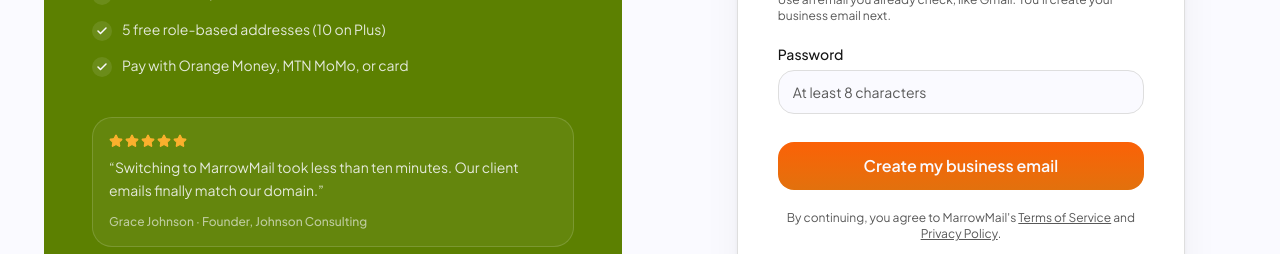
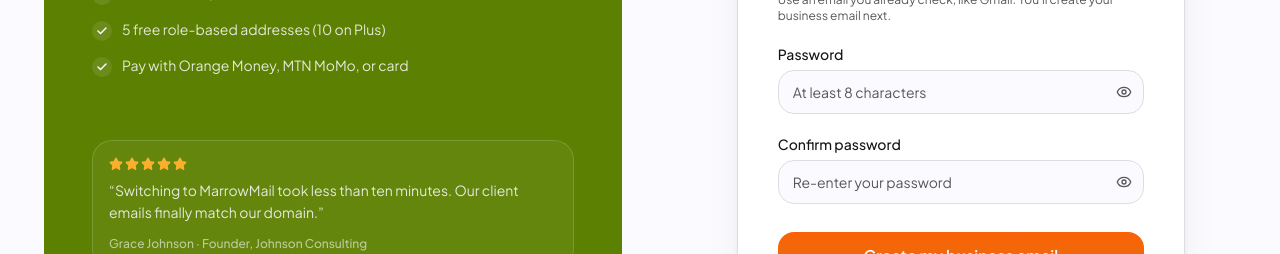
Before and after one commit to jeansamist/web.marrow-mail, a Next.js app: page /en/signup in a window 1280 px wide. Shown: the part 532-786 px from the top of the page. Built offline with nearby package versions, Linux system fonts and the light colour scheme; no server answers.

Commit message:
feat: add password input component and implement confirm password functionality in sign-in and signup pages

```diff
--- a/app/[locale]/sign-in/page.tsx
+++ b/app/[locale]/sign-in/page.tsx
@@ -6,6 +6,7 @@
 import { AlertCircle, ArrowLeft, Check, ShieldCheck, Star } from "lucide-react";
 import { Button } from "@/components/ui/button";
 import { Input } from "@/components/ui/input";
+import { PasswordInput } from "@/components/ui/password-input";
 import { LanguageSwitcher } from "@/components/marketing/language-switcher";
 import { loadAccount } from "@/lib/onboarding";
 import { cn } from "@/lib/utils";
@@ -190,10 +191,9 @@
                         {t("forgotPassword")}
                       </Link>
                     </div>
-                    <Input
+                    <PasswordInput
                       id="password"
                       name="password"
-                      type="password"
                       required
                       minLength={8}
                       value={password}
--- a/app/[locale]/signup/page.tsx
+++ b/app/[locale]/signup/page.tsx
@@ -7,6 +7,7 @@
 import { ArrowLeft, Check, Star } from "lucide-react";
 import { Button } from "@/components/ui/button";
 import { Input } from "@/components/ui/input";
+import { PasswordInput } from "@/components/ui/password-input";
 import { LanguageSwitcher } from "@/components/marketing/language-switcher";
 import {
   OrangeMoneyLogoWhite,
@@ -45,12 +46,18 @@
   const [businessName, setBusinessName] = useState("");
   const [email, setEmail] = useState("");
   const [password, setPassword] = useState("");
+  const [confirmPassword, setConfirmPassword] = useState("");
   const [error, setError] = useState<string | null>(null);
   const [submitting, setSubmitting] = useState(false);
 
   async function handleSubmit(e: FormEvent<HTMLFormElement>) {
     e.preventDefault();
     setError(null);
+
+    if (password !== confirmPassword) {
+      setError(t("form.passwordMismatch"));
+      return;
+    }
 
     const parsed = signUpSchema.safeParse({
       firstName,
@@ -257,15 +264,32 @@
                     >
                       {t("form.passwordLabel")}
                     </label>
-                    <Input
+                    <PasswordInput
                       id="password"
                       name="password"
-                      type="password"
                       required
                       minLength={8}
                       value={password}
                       onChange={(e) => setPassword(e.target.value)}
                       placeholder={t("form.passwordPlaceholder")}
+                    />
+                  </div>
+
+                  <div className="flex flex-col gap-1.5">
+                    <label
+                      htmlFor="confirmPassword"
+                      className="text-sm font-medium text-foreground"
+                    >
+                      {t("form.confirmPasswordLabel")}
+                    </label>
+                    <PasswordInput
+                      id="confirmPassword"
+                      name="confirmPassword"
+                      required
+                      minLength={8}
+                      value={confirmPassword}
+                      onChange={(e) => setConfirmPassword(e.target.value)}
+                      placeholder={t("form.confirmPasswordPlaceholder")}
                     />
                   </div>
 
--- a/app/[locale]/team-login/[domain]/page.tsx
+++ b/app/[locale]/team-login/[domain]/page.tsx
@@ -7,6 +7,7 @@
 import { Link, useRouter } from "@/i18n/navigation";
 import { Button } from "@/components/ui/button";
 import { Input } from "@/components/ui/input";
+import { PasswordInput } from "@/components/ui/password-input";
 import { LanguageSwitcher } from "@/components/marketing/language-switcher";
 import { cn } from "@/lib/utils";
 import { cardShadow, premiumButton } from "@/components/onboarding/styles";
@@ -215,10 +216,9 @@
                       {t("forgotPassword")}
                     </Link>
                   </div>
-                  <Input
+                  <PasswordInput
                     id="password"
                     name="password"
-                    type="password"
                     required
                     minLength={8}
                     value={password}
--- a/components/marketing/compare.tsx
+++ b/components/marketing/compare.tsx
@@ -86,7 +86,7 @@
 
               <h3
                 className={cn(
-                  "text-lg font-semibold",
+                  "text-base lg:text-lg font-semibold",
                   plan.winner ? "text-foreground" : "text-muted-foreground",
                 )}
               >
--- /dev/null
+++ b/components/ui/password-input.tsx
@@ -0,0 +1,36 @@
+"use client";
+
+import * as React from "react";
+import { Eye, EyeOff } from "lucide-react";
+
+import { cn } from "@/lib/utils";
+import { Input } from "@/components/ui/input";
+
+function PasswordInput({
+  className,
+  ...props
+}: Omit<React.ComponentProps<"input">, "type">) {
+  const [visible, setVisible] = React.useState(false);
+
+  return (
+    <div className="relative">
+      <Input
+        type={visible ? "text" : "password"}
+        className={cn("pr-10", className)}
+        {...props}
+      />
+      <button
+        type="button"
+        onClick={() => setVisible((v) => !v)}
+        tabIndex={-1}
+        aria-label={visible ? "Hide password" : "Show password"}
+        aria-pressed={visible}
+        className="absolute inset-y-0 right-0 flex w-10 items-center justify-center text-muted-foreground hover:text-foreground"
+      >
+        {visible ? <EyeOff className="size-4" /> : <Eye className="size-4" />}
+      </button>
+    </div>
+  );
+}
+
+export { PasswordInput };
```
Also changed, not shown: messages/en.json, messages/fr.json.
